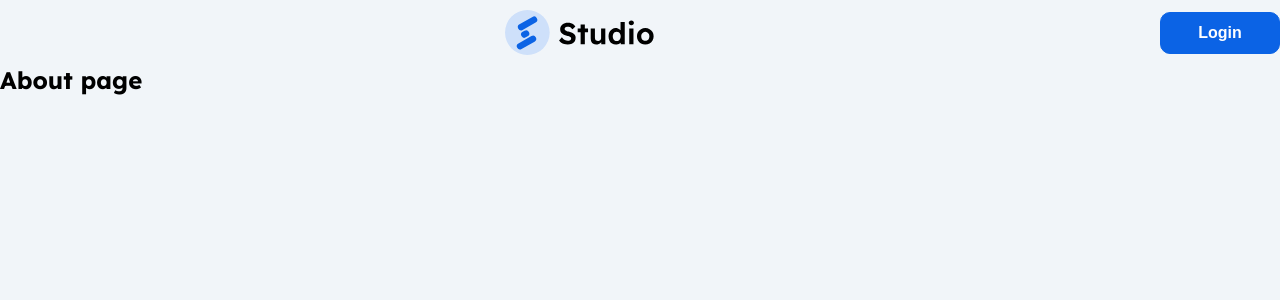
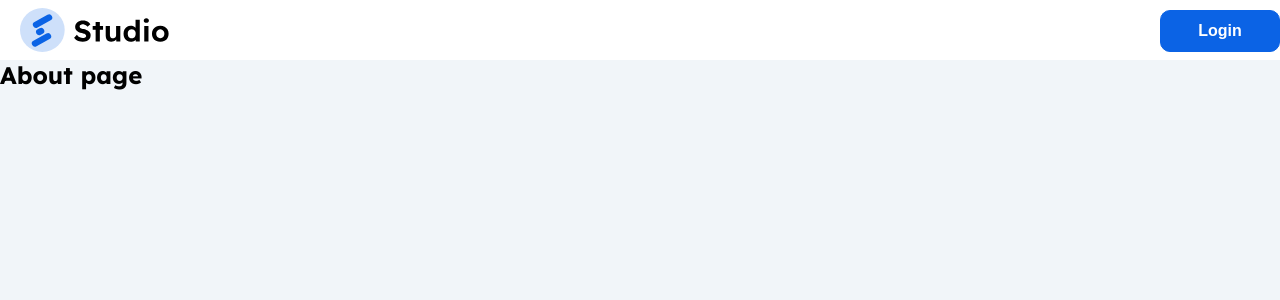
Before and after one commit to kovad003/Studio-frontend, a React (Create React App) app: page /about in a window 1280 px wide. Shown: the top 300 px of the page. Built offline with nearby package versions, Linux system fonts and the light colour scheme.

Commit message:
working on the about page header

```diff
--- a/src/Components/Dashboard/DashboardHeader/DashboardHeader.js
+++ b/src/Components/Dashboard/DashboardHeader/DashboardHeader.js
@@ -2,7 +2,7 @@ import React from "react";
 import styled from "styled-components";
 import Button from "../../Button/Button";
 import { AiOutlineSearch } from "react-icons/ai";
-import { useLocation, useNavigate } from "react-router-dom";
+import { useNavigate } from "react-router-dom";
 
 const DashboardHeader = ({ keyword, setKeyword }) => {
   /* The useNavigate hook returns a function that lets you navigate
@@ -10,10 +10,7 @@ const DashboardHeader = ({ keyword, setKeyword }) => {
 	If using replace: true, the navigation will replace the current entry in the history
 	stack instead of adding a new one. */
   const navigate = useNavigate();
-  const location = useLocation();
   const navigateTo = "/dashboard/users/create";
-  /* const navigateTo =
-    location.state?.from?.pathName || "/dashboard/users/create"; */
 
   const handleBtnSubmit = async (e) => {
     e.preventDefault();
--- a/src/Pages/AboutPage.js
+++ b/src/Pages/AboutPage.js
@@ -6,10 +6,9 @@ const AboutPage = () => {
   return (
     <StyledAboutPage>
       <div className="AboutPage__header">
-        <div className="AboutPage__header-left"></div>
-
-        <AboutLogo />
-
+        <div className="AboutPage__header-left">
+          <AboutLogo />
+        </div>
         <div className="AboutPage__header-right">
           <div className="AboutPage__btn">
             <Button>Login</Button>
@@ -17,10 +16,10 @@ const AboutPage = () => {
         </div>
       </div>
 
-      <h1>About page</h1>
-
       <div className="AboutPage__content">
-        <div className="AboutPage__content-left"></div>
+        <div className="AboutPage__content-left">
+          <h1>About page</h1>
+        </div>
         <div className="AboutPage__content-right"></div>
       </div>
 
@@ -42,6 +41,8 @@ const StyledAboutPage = styled.section`
     display: flex;
     align-items: center;
     justify-content: space-between;
+    background-color: ${(props) => props.theme.white};
+    height: 60px;
 
     .AboutPage__left {
       flex: 1;
```
